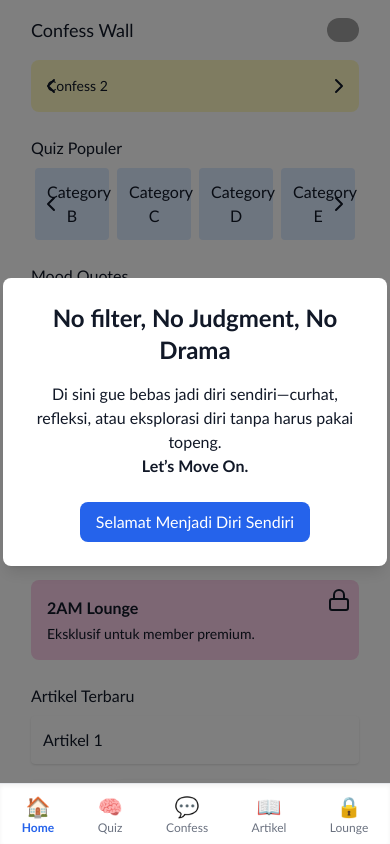
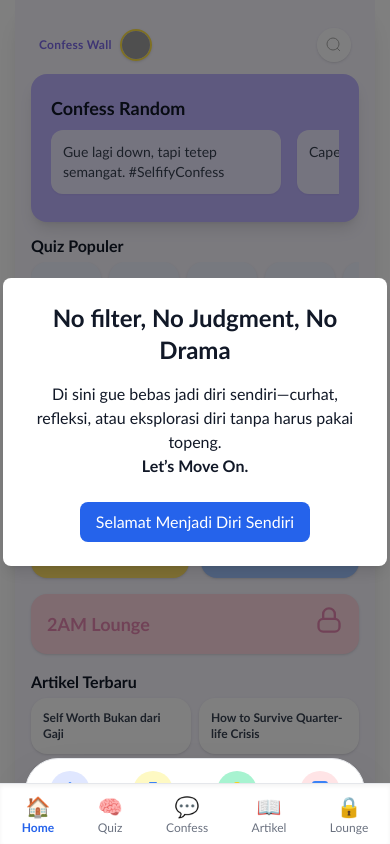
Before and after one commit to deeeeeel/selfify-clean, a Next.js app: page / in a window 390 px wide. Shown: the top 844 px of the page. Built offline with nearby package versions, Linux system fonts and the light colour scheme; grey boxes are pictures that could not be loaded.

Commit message:
Update: redesign homepage Selfify persis mockup mobile

```diff
--- a/app/page.tsx
+++ b/app/page.tsx
@@ -1,138 +1,173 @@
-// app/page.tsx
 'use client';
 
-import Head from 'next/head';
-import Image from 'next/image';
-import React, { useState, useEffect } from 'react';
-import {
-  Home as HomeIcon,
-  Bot as TTSIcon,
-  User as UserIcon,
-  Settings as SettingsIcon,
-  Lock as LockIcon,
-  Share2 as ShareIcon,
-  Download as DownloadIcon,
-  ChevronLeft,
-  ChevronRight,
-} from 'lucide-react';
+import React from "react";
+// --- Dummy data, ganti dengan fetch data asli kalau sudah connect API ---
+const confessList = [
+  { id: 1, text: "Gue lagi down, tapi tetep semangat. #SelfifyConfess" },
+  { id: 2, text: "Capek jadi people pleaser 😅" },
+  { id: 3, text: "Udah berusaha, tapi kadang gagal juga..." },
+];
 
+const quizCategories = [
+  { id: 1, name: "Mental Health" },
+  { id: 2, name: "Survive Mode" },
+  { id: 3, name: "Character" },
+  { id: 4, name: "Relationship" },
+  { id: 5, name: "Self Reflection" },
+  { id: 6, name: "Momomoney" },
+];
+
+const moodQuotes = [
+  { id: 1, image: "/assets/quotes/q1.svg", text: "Hidup bukan tentang menunggu badai berlalu, tapi belajar menari di tengah hujan." },
+  { id: 2, image: "/assets/quotes/q2.svg", text: "Percaya diri dimulai dari menerima diri sendiri." },
+  { id: 3, image: "/assets/quotes/q3.svg", text: "Senyum tipis bisa nyelametin satu hari lo." },
+];
+
+// --- SVG Inline Icon Line Style (simple, warna biru/kuning) ---
+const BotIcon = (props: any) => (
+  <svg {...props} viewBox="0 0 24 24" fill="none" stroke="#3B82F6" strokeWidth={2} strokeLinecap="round" strokeLinejoin="round">
+    <rect x="4" y="8" width="16" height="10" rx="4" />
+    <circle cx="9" cy="13" r="1" />
+    <circle cx="15" cy="13" r="1" />
+    <path d="M12 8V4M9 4h6" />
+  </svg>
+);
+
+const LockIcon = (props: any) => (
+  <svg {...props} viewBox="0 0 24 24" fill="none" stroke="#E285AE" strokeWidth={2} strokeLinecap="round" strokeLinejoin="round">
+    <rect x="3" y="11" width="18" height="11" rx="4" />
+    <path d="M7 11V7a5 5 0 0110 0v4" />
+  </svg>
+);
+
+const HomeIcon = (props: any) => (
+  <svg {...props} viewBox="0 0 24 24" fill="none" stroke="#3B82F6" strokeWidth={2} strokeLinecap="round" strokeLinejoin="round">
+    <path d="M3 10.75 12 4l9 6.75" />
+    <path d="M4 10.75V20a1 1 0 001 1h5m4 0h5a1 1 0 001-1V10.75M8 21v-6h8v6" />
+  </svg>
+);
+
+const UserIcon = (props: any) => (
+  <svg {...props} viewBox="0 0 24 24" fill="none" stroke="#FACC15" strokeWidth={2} strokeLinecap="round" strokeLinejoin="round">
+    <circle cx="12" cy="8" r="4" />
+    <path d="M20 21v-2a4 4 0 00-4-4H8a4 4 0 00-4 4v2" />
+  </svg>
+);
+
+const BookmarkIcon = (props: any) => (
+  <svg {...props} viewBox="0 0 24 24" fill="none" stroke="#3B82F6" strokeWidth={2} strokeLinecap="round" strokeLinejoin="round">
+    <path d="M19 21l-7-5-7 5V5a2 2 0 012-2h10a2 2 0 012 2z" />
+  </svg>
+);
+
+const ShareIcon = (props: any) => (
+  <svg {...props} viewBox="0 0 24 24" fill="none" stroke="#2563EB" strokeWidth={2} strokeLinecap="round" strokeLinejoin="round">
+    <circle cx="18" cy="5" r="3" />
+    <circle cx="6" cy="12" r="3" />
+    <circle cx="18" cy="19" r="3" />
+    <path d="M8.59 13.51l6.83 3.98M15.41 6.51l-6.82 3.98" />
+  </svg>
+);
+
+const DownloadIcon = (props: any) => (
+  <svg {...props} viewBox="0 0 24 24" fill="none" stroke="#2563EB" strokeWidth={2} strokeLinecap="round" strokeLinejoin="round">
+    <path d="M12 5v14m0 0l-4-4m4 4l4-4" />
+  </svg>
+);
+
+// --- Main Page ---
 export default function HomePage() {
-  // Slider indices
-  const [confessIndex, setConfessIndex] = useState(0);
-  const [quizIndex, setQuizIndex] = useState(0);
-  const [quoteIndex, setQuoteIndex] = useState(0);
-
-  // Dummy data
-  const confessData = ['Confess 1', 'Confess 2', 'Confess 3', 'Confess 4'];
-  const quizCategories = ['Category A', 'Category B', 'Category C', 'Category D', 'Category E'];
-  const quotes = ['Quote 1', 'Quote 2', 'Quote 3', 'Quote 4'];
-  const articles = Array.from({ length: 6 }, (_, i) => ({ id: i, title: `Artikel ${i + 1}` }));
-
-  // Auto-play sliders every 5s
-  useEffect(() => {
-    const confessTimer = setInterval(() => setConfessIndex((i) => (i + 1) % confessData.length), 5000);
-    const quizTimer = setInterval(() => setQuizIndex((i) => (i + 1) % quizCategories.length), 5000);
-    const quoteTimer = setInterval(() => setQuoteIndex((i) => (i + 1) % quotes.length), 5000);
-    return () => {
-      clearInterval(confessTimer);
-      clearInterval(quizTimer);
-      clearInterval(quoteTimer);
-    };
-  }, []);
-
   return (
-    <div className="mx-auto w-full max-w-[360px] p-4">
-      <Head>
-        <title>Selfify • Amplify Your Self</title>
-      </Head>
-
-      {/* Header Confess Wall */}
-      <div className="flex items-center justify-between mb-4">
-        <h2 className="text-lg font-medium">Confess Wall</h2>
-        <Image src="/avatar.png" alt="User" width={32} height={32} className="rounded-full" />
-      </div>
-      <div className="relative mb-6">
-        <div className="overflow-hidden rounded-lg bg-yellow-100 p-4">
-          <p className="text-sm">{confessData[confessIndex]}</p>
+    <div className="mx-auto max-w-[360px] min-h-screen bg-[#F6F4FD] shadow-xl flex flex-col relative pb-28">
+      {/* Header */}
+      <div className="flex items-center justify-between pt-7 pb-3 px-6">
+        <div className="flex items-center gap-2">
+          <span className="text-xs font-semibold text-[#7C6AE7] tracking-wide">Confess Wall</span>
+          <img src="/assets/user.jpg" alt="User" className="w-8 h-8 rounded-full border-2 border-yellow-300 shadow" />
         </div>
-        <button onClick={() => setConfessIndex((i) => (i - 1 + confessData.length) % confessData.length)} className="absolute top-1/2 left-2 -translate-y-1/2">
-          <ChevronLeft />
-        </button>
-        <button onClick={() => setConfessIndex((i) => (i + 1) % confessData.length)} className="absolute top-1/2 right-2 -translate-y-1/2">
-          <ChevronRight />
+        <button className="bg-white/80 p-2 rounded-full shadow">
+          <svg width={18} height={18} fill="none" stroke="#AAA"><circle cx="8" cy="8" r="6"/><path d="M15 15l-3-3"/></svg>
         </button>
       </div>
 
-      {/* Quiz Populer Slider */}
-      <h3 className="text-base font-medium mb-2">Quiz Populer</h3>
-      <div className="relative mb-6">
-        <div className="flex overflow-hidden">
-          {quizCategories.slice(quizIndex, quizIndex + 4).map((cat, idx) => (
-            <div key={idx} className="flex-shrink-0 w-1/4 px-1">
-              <div className="bg-blue-100 p-3 rounded text-center">{cat}</div>
+      {/* Confess Carousel */}
+      <div className="mx-4 mb-3 rounded-2xl bg-[#BDB2FF] p-5 shadow-lg">
+        <span className="font-bold text-lg text-gray-900 mb-2 block">Confess Random</span>
+        {/* Carousel manual - bisa pakai Swiper/react-slick */}
+        <div className="flex gap-4 overflow-x-auto pb-2 no-scrollbar snap-x">
+          {confessList.map((c, i) => (
+            <div key={c.id} className="snap-center min-w-[230px] rounded-xl bg-white/70 px-3 py-3 shadow-sm text-sm font-medium text-gray-700">{c.text}</div>
+          ))}
+        </div>
+      </div>
+
+      {/* Quiz Populer */}
+      <div className="px-4 mb-1">
+        <span className="block text-base font-bold mb-1">Quiz Populer</span>
+        <div className="flex gap-2 overflow-x-auto no-scrollbar pb-1">
+          {quizCategories.slice(0, 6).map((q, i) => (
+            <div
+              key={q.id}
+              className="min-w-[70px] rounded-2xl bg-[#EEF3FF] flex flex-col items-center justify-center text-xs font-semibold py-4 px-2 shadow cursor-pointer border-2 border-transparent hover:border-blue-300 transition"
+            >
+              <span>{q.name}</span>
             </div>
           ))}
         </div>
-        <button onClick={() => setQuizIndex((i) => (i - 1 + quizCategories.length) % quizCategories.length)} className="absolute top-1/2 left-2 -translate-y-1/2">
-          <ChevronLeft />
-        </button>
-        <button onClick={() => setQuizIndex((i) => (i + 1) % quizCategories.length)} className="absolute top-1/2 right-2 -translate-y-1/2">
-          <ChevronRight />
-        </button>
       </div>
 
-      {/* Mood Quotes Slider */}
-      <h3 className="text-base font-medium mb-2">Mood Quotes</h3>
-      <div className="relative mb-6">
-        <div className="overflow-hidden rounded-lg bg-yellow-200 p-4">
-          <p>{quotes[quoteIndex]}</p>
-          <div className="flex mt-2 space-x-2">
-            <button><ShareIcon /></button>
-            <button><DownloadIcon /></button>
+      {/* Card Section (Grid) */}
+      <div className="grid grid-cols-2 gap-3 px-4 mb-2">
+        {/* Mood Quotes */}
+        <div className="rounded-2xl bg-[#FFE066] p-4 flex flex-col justify-between min-h-[115px] shadow relative">
+          <div>
+            <span className="block text-xs font-bold text-[#DCAB06] mb-1">Mood Quotes</span>
+            {/* Dummy slider (bisa pakai Swiper.js) */}
+            <span className="font-semibold text-gray-700 text-base">"{moodQuotes[0].text}"</span>
+          </div>
+          <div className="flex gap-2 mt-2">
+            <button className="rounded-full p-2 bg-white/70 shadow">
+              <ShareIcon className="w-5 h-5" />
+            </button>
+            <button className="rounded-full p-2 bg-white/70 shadow">
+              <DownloadIcon className="w-5 h-5" />
+            </button>
           </div>
         </div>
-        <button onClick={() => setQuoteIndex((i) => (i - 1 + quotes.length) % quotes.length)} className="absolute top-1/2 left-2 -translate-y-1/2">
-          <ChevronLeft />
-        </button>
-        <button onClick={() => setQuoteIndex((i) => (i + 1) % quotes.length)} className="absolute top-1/2 right-2 -translate-y-1/2">
-          <ChevronRight />
-        </button>
-      </div>
-
-      {/* Survive Mode Card */}
-      <div className="relative mb-6 rounded-lg bg-blue-100 p-4">
-        <h4 className="font-semibold mb-1">Survive Mode</h4>
-        <p className="text-sm mb-2">Test kemampuanmu untuk bertahan di situasi sulit.</p>
-        <button className="bg-blue-500 text-white px-4 py-2 rounded">Masuk Survive Mode</button>
-      </div>
-
-      {/* 2AM Lounge Card */}
-      <div className="relative mb-6 rounded-lg bg-pink-200 p-4">
-        <LockIcon className="absolute top-2 right-2" />
-        <h4 className="font-semibold mb-1">2AM Lounge</h4>
-        <p className="text-sm">Eksklusif untuk member premium.</p>
-      </div>
-
-      {/* Article Preview */}
-      <h3 className="text-base font-medium mb-2">Artikel Terbaru</h3>
-      <div className="grid grid-cols-1 gap-4 mb-6">
-        {articles.slice(0, 3).map((art) => (
-          <div key={art.id} className="bg-white p-3 rounded shadow">
-            <h5 className="font-medium">{art.title}</h5>
+        {/* Survive Mode */}
+        <div className="rounded-2xl bg-[#A0C4FF] p-4 flex flex-col justify-between min-h-[115px] shadow relative">
+          <div>
+            <span className="block text-xs font-bold text-[#277AC6] mb-1">Survive Mode</span>
+            <span className="font-semibold text-gray-700 text-base">Tes ketahanan mental & bertahan hidup!</span>
           </div>
-        ))}
-        <div className="h-16 border-dashed border-2 border-gray-300 rounded flex items-center justify-center">
-          Fitur Berikutnya...
+          <button className="rounded-full bg-blue-500 text-white text-xs px-4 py-2 font-bold shadow mt-2 w-fit self-end">Masuk</button>
+        </div>
+        {/* 2AM Lounge */}
+        <div className="col-span-2 rounded-2xl bg-[#FFD6E0] p-4 flex items-center justify-between min-h-[60px] mt-1 shadow relative">
+          <span className="font-bold text-lg text-[#E285AE]">2AM Lounge</span>
+          <LockIcon className="w-7 h-7 absolute top-3 right-4" />
         </div>
       </div>
 
-      {/* Bottom Nav */}
-      <nav className="fixed bottom-4 left-1/2 -translate-x-1/2 flex space-x-6 bg-white p-3 rounded-full shadow">
-        <HomeIcon size={24} />
-        <TTSIcon size={24} />
-        <UserIcon size={24} />
-        <SettingsIcon size={24} />
-      </nav>
+      {/* Artikel Terbaru */}
+      <div className="px-4 mt-2">
+        <span className="block text-base font-bold mb-1">Artikel Terbaru</span>
+        <div className="grid grid-cols-2 gap-2">
+          {/* Dummy article preview */}
+          <div className="rounded-2xl bg-white p-3 shadow text-xs font-semibold text-gray-700">Self Worth Bukan dari Gaji</div>
+          <div className="rounded-2xl bg-white p-3 shadow text-xs font-semibold text-gray-700">How to Survive Quarter-life Crisis</div>
+          <div className="rounded-2xl bg-white p-3 shadow text-xs font-semibold text-gray-700">Kenali Fase Hidupmu!</div>
+        </div>
+        <div className="h-10" /> {/* Placeholder bawah */}
+      </div>
+
+      {/* Floating Nav */}
+      <div className="fixed bottom-5 left-1/2 -translate-x-1/2 w-[90vw] max-w-[340px] rounded-full bg-white shadow-2xl flex items-center justify-between px-6 py-3 z-50 border">
+        <button className="p-2 rounded-full bg-[#E0E7FF]"><HomeIcon className="w-6 h-6" /></button>
+        <button className="p-2 rounded-full bg-[#FEF9C3]"><BotIcon className="w-6 h-6" /></button>
+        <button className="p-2 rounded-full bg-[#A7F3D0]"><UserIcon className="w-6 h-6" /></button>
+        <button className="p-2 rounded-full bg-[#FFE4E6]"><BookmarkIcon className="w-6 h-6" /></button>
+      </div>
     </div>
   );
 }
```
